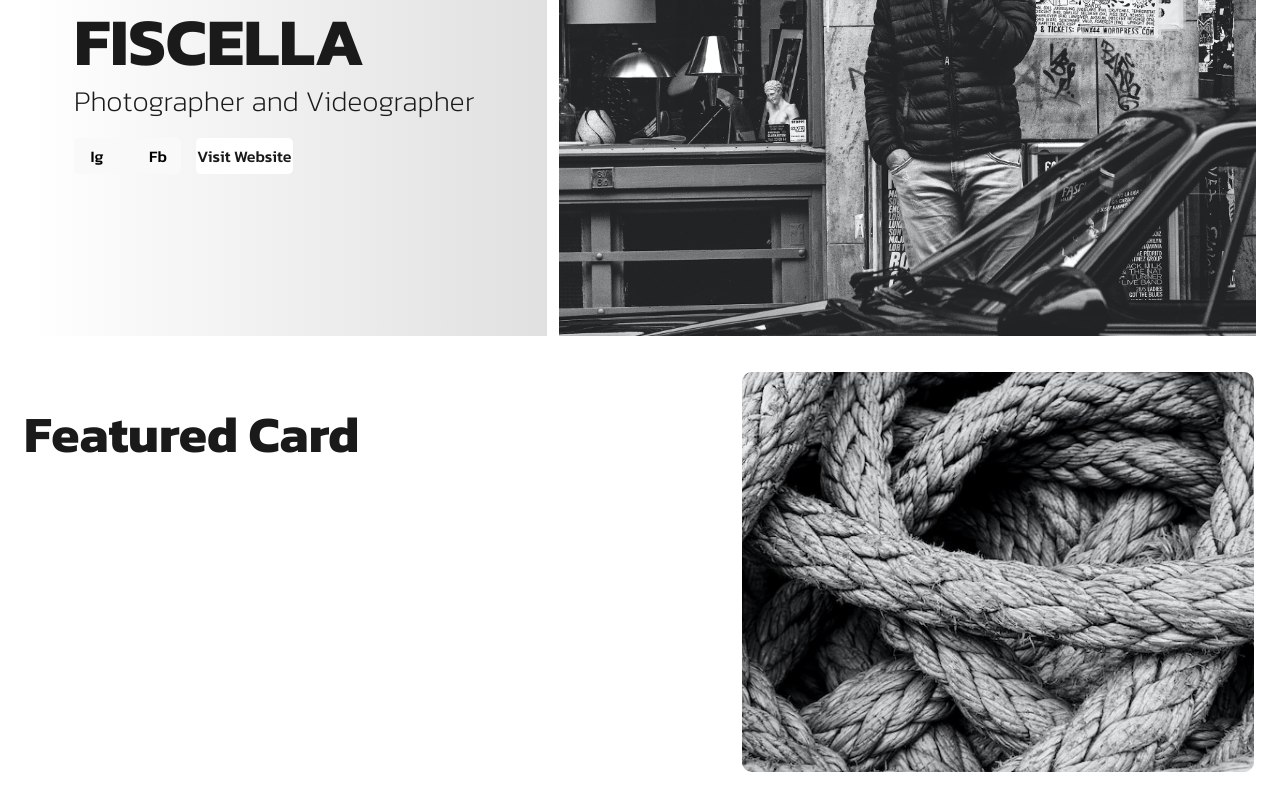
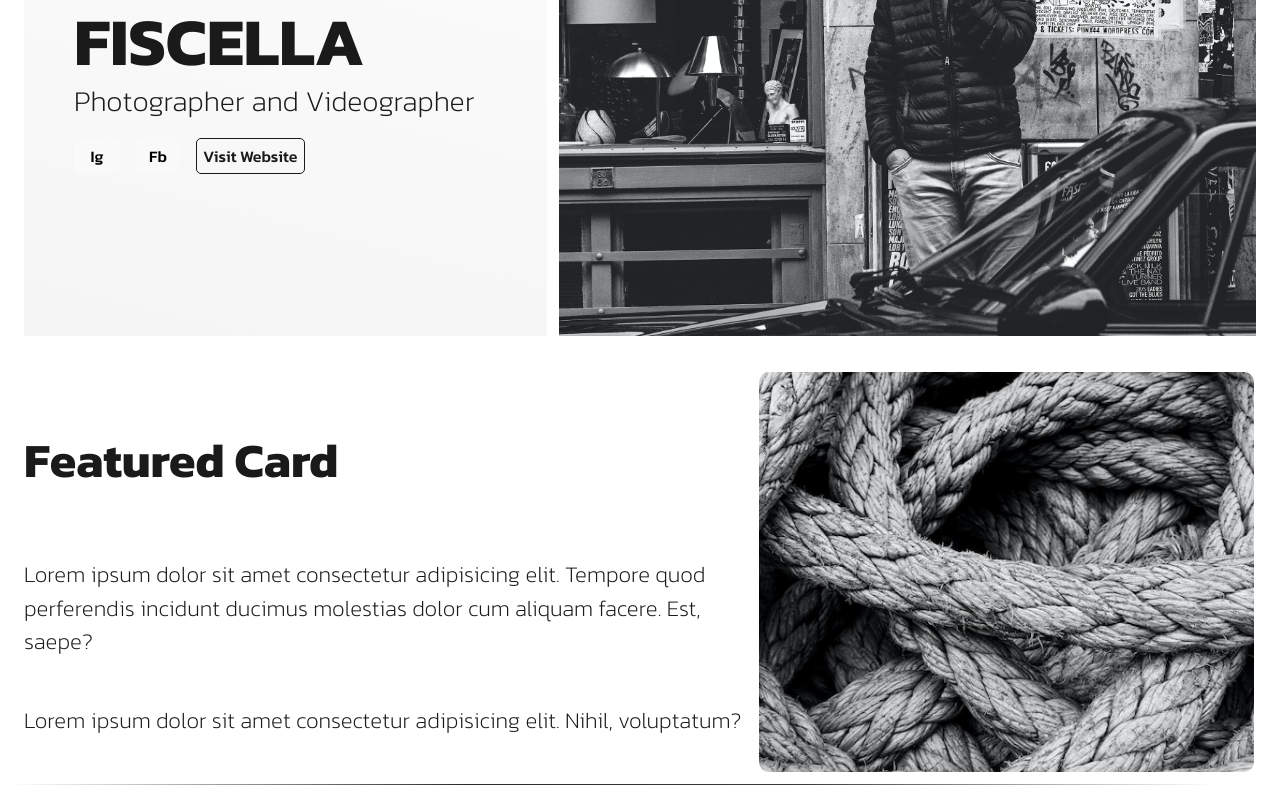
Before and after one commit to ramiro-fiscella/hernan-fiscella, a React (Vite) app: page / in a window 1280 px wide. Shown: the part 440-1235 px from the top of the page. Built offline with nearby package versions, Linux system fonts and the light colour scheme; a web font is replaced by a local one.

Commit message:
featured and footer base

```diff
--- a/src/components/Featured/Featured.module.css
+++ b/src/components/Featured/Featured.module.css
@@ -1,6 +1,11 @@
 .featuredContainer {
   height: auto;
   width: 98vw;
+
+  display: flex;
+  flex-direction: column;
+
+  background-color: #fff;
 
   margin: 12px;
   margin-bottom: 0;
--- a/src/components/FeaturedCard/FeaturedCard.jsx
+++ b/src/components/FeaturedCard/FeaturedCard.jsx
@@ -4,7 +4,18 @@ import style from "./FeaturedCard.module.css";
 const FeaturedCard = () => {
   return (
     <div className={style.featuredCard}>
-      <h1>Featured Card</h1>
+      <div className={style.featuredCardText}>
+        <h2>Featured Card</h2>
+        <p>
+          Lorem ipsum dolor sit amet consectetur adipisicing elit. Tempore quod
+          perferendis incidunt ducimus molestias dolor cum aliquam facere. Est,
+          saepe?
+        </p>
+        <p>
+          Lorem ipsum dolor sit amet consectetur adipisicing elit. Nihil,
+          voluptatum?
+        </p>
+      </div>
       <div className={style.featuredCardImg}></div>
     </div>
   );
--- a/src/components/FeaturedCard/FeaturedCard.module.css
+++ b/src/components/FeaturedCard/FeaturedCard.module.css
@@ -4,18 +4,41 @@
   justify-content: space-between;
 
   height: 400px;
-  margin-bottom: 12px;
+  padding: 12px;
 
   color: #1a1a1a;
 
   background: rgb(255, 255, 255);
-  border: #fff 12px solid;
 
+  border-bottom: 1px solid transparent; /* Aplicar solo al borde inferior */
+  border-image: linear-gradient(
+      to right,
+      rgba(37, 37, 37, 0),
+      rgba(44, 44, 44, 1) 36%,
+      rgba(48, 48, 48, 0.9444152661064426) 63%,
+      rgba(38, 38, 38, 0) 96%
+    )
+    1;
   border-radius: 10px;
+}
+
+.featuredCardText {
+  width: 760px;
+  display: flex;
+  flex-direction: column;
+  justify-content: center;
+  align-items: flex-start;
+
+  text-align: left;
 }
 
 .featuredCard h2 {
   color: #1a1a1a;
+  font-size: 3rem;
+  font-weight: 700;
+}
+.featuredCard p {
+  font-size: 1.4rem;
 }
 .featuredCardImg {
   width: 40vw;
--- a/src/components/Landing/Landing.module.css
+++ b/src/components/Landing/Landing.module.css
@@ -11,9 +11,9 @@
   text-align: left;
   background: rgb(255, 255, 255);
   background: linear-gradient(
-    90deg,
-    rgb(255, 255, 255) 0%,
-    rgba(224, 224, 224, 1) 100%
+    14deg,
+    rgb(245, 245, 245) 0%,
+    rgb(255, 255, 255) 100%
   );
   border: #fff 12px solid;
   border-radius: 10px 0 0 10px;
@@ -54,24 +54,22 @@
   height: 36px;
   min-width: 46px;
   font-size: medium;
-  padding: 0;
 }
 
 .downBtn {
-  background-color: #fff;
+  background-color: #ffffff00;
   color: #1a1a1a;
   margin: 0;
+  border: solid 1px #1a1a1a;
 }
 .downBtn:not(:hover) {
   transition: cubic-bezier(0.455, 0.03, 0.515, 0.955) 0.3s;
 }
 .downBtn:hover {
+  background-color: #1a1a1a;
   outline: none;
-  border: #fff;
   transition: cubic-bezier(0.455, 0.03, 0.515, 0.955) 0.3s;
-
-  font-size: 2rem;
-  font-weight: 900;
+  color: #fff;
 }
 
 .right {
--- a/src/index.css
+++ b/src/index.css
@@ -7,7 +7,7 @@
 
   color-scheme: light dark;
   color: rgba(255, 255, 255, 0.87);
-  background-color: #242424;
+  background-color: #222;
 
   font-synthesis: none;
   text-rendering: optimizeLegibility;
@@ -40,7 +40,6 @@ h1 {
 button {
   border-radius: 8px;
   border: 1px solid transparent;
-  padding: 0.6em 1.2em;
   font-size: 1em;
   font-weight: 500;
   font-family: inherit;
```
